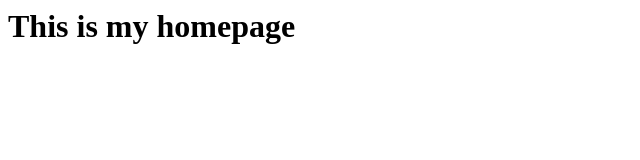
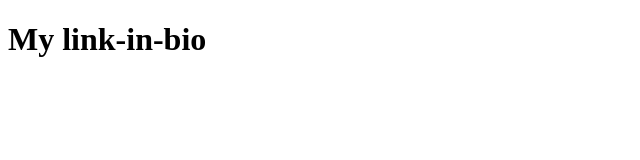
Before and after one commit to hillaryjc/link-in-bio, a plain HTML site: page index.html in a window 1280 px wide. Shown: the whole page, without its empty margins (0-640 px from the left). Drawn offline with Linux system fonts and the light colour scheme.

Commit message:
title change to my link in bio

```diff
--- a/index.html
+++ b/index.html
@@ -1 +1,10 @@
-<h1>This is my homepage</h1>
+<!DOCTYPE html>
+<html>
+  <head>
+    <meta charset="UTF-8">
+    <title>My link-in-bio</title>
+  </head>
+  <body>
+    <h1>My link-in-bio</h1>
+  </body>
+</html>
```
